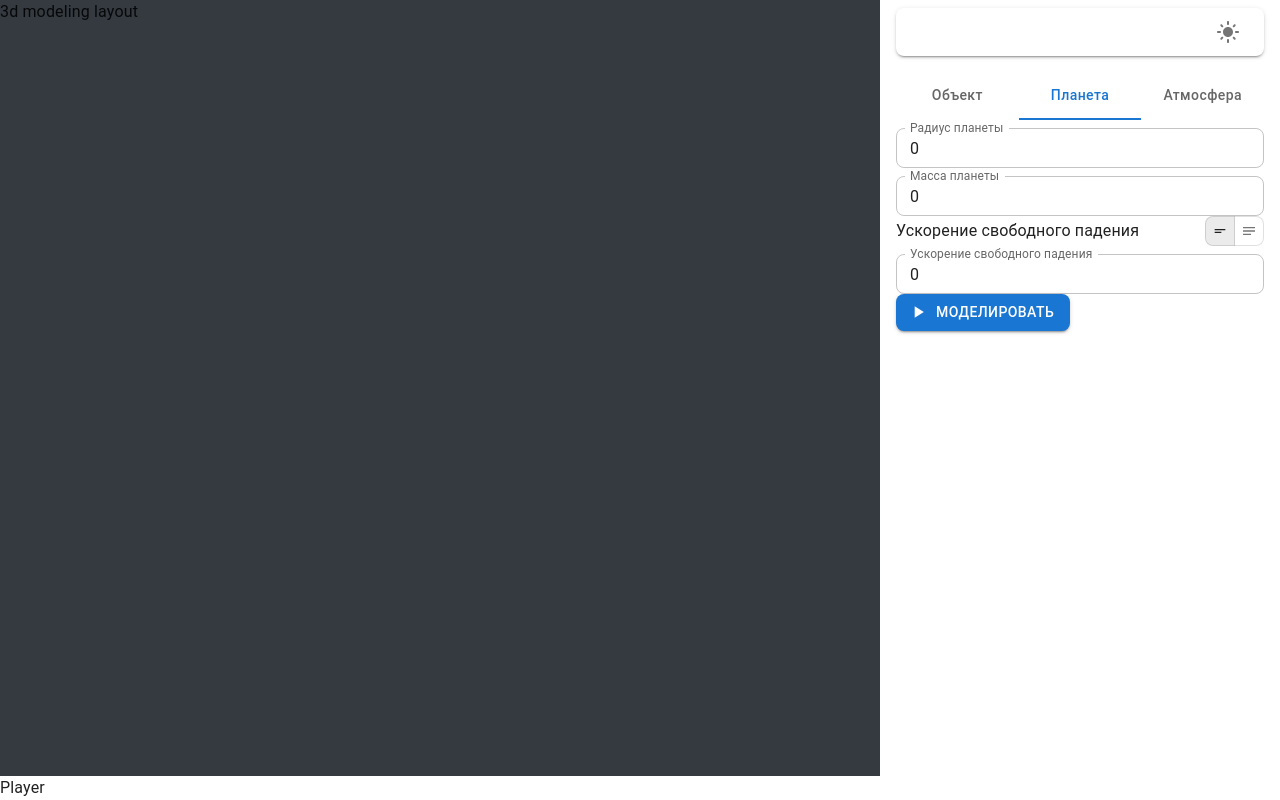
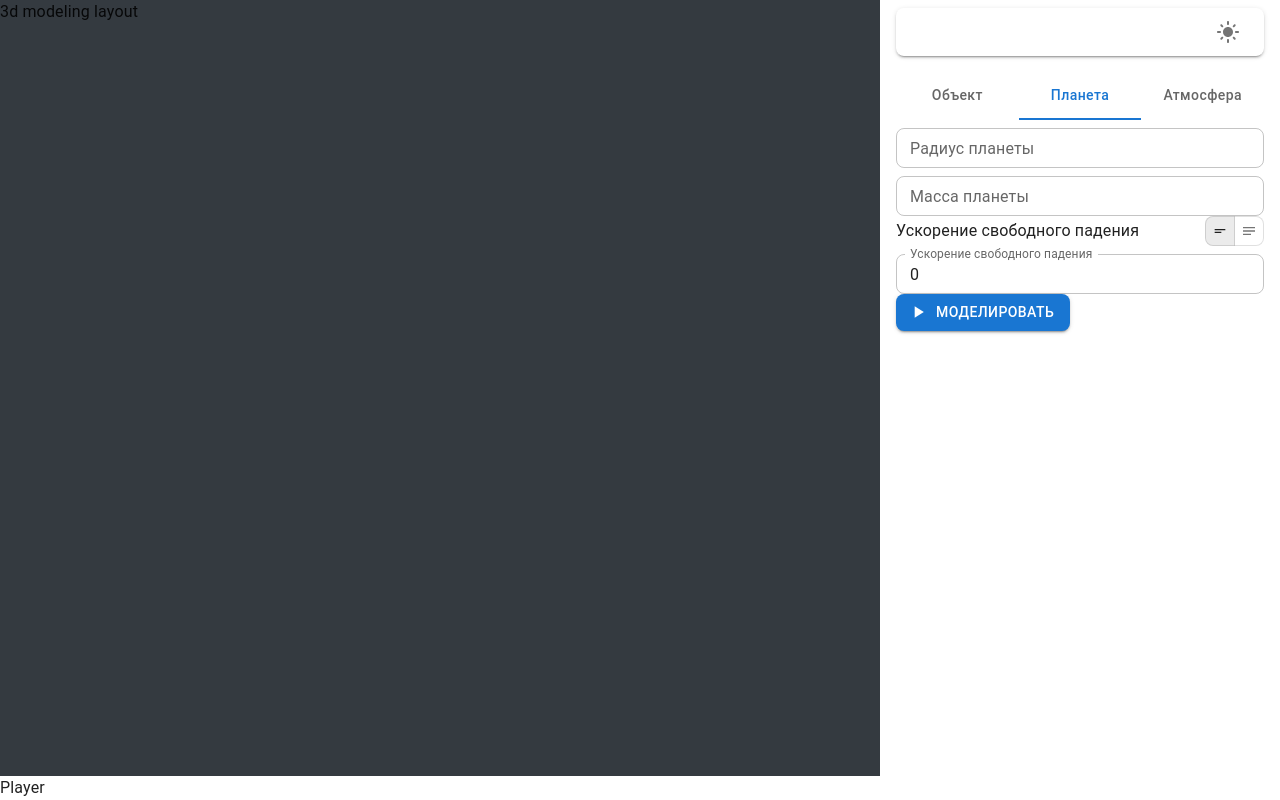
Before and after one commit to vadimshahray/meteorite-movement-in-earth-atmosphere, a React (Create React App) app: page / in a window 1280 px wide. Both pictures are taken after a click on the tab "Планета". Built offline with nearby package versions, Linux system fonts and the light colour scheme.

Commit message:
feat: delete `react-hook-form`

```diff
--- a/src/layouts/ConfigureLayout/ConfigureForm.tsx
+++ b/src/layouts/ConfigureLayout/ConfigureForm.tsx
@@ -1,67 +1,13 @@
-import { yupResolver } from '@hookform/resolvers/yup'
 import { Container, LaunchButton } from 'components'
-import { useDispatch } from 'hooks'
-import { FormProvider, useForm } from 'react-hook-form'
-import { setPlanetData } from 'slices'
-import { NumberCommaToDot } from 'utils'
-import * as yup from 'yup'
 import { ConfigureSections } from './ConfigureSections'
-
-type Fields = {
-  R: number
-  M: number
-  g: number
-}
-
-const schema = yup.object({
-  R: yup
-    .number()
-    .transform(NumberCommaToDot)
-    .typeError('Не число')
-    .positive('Не положительное число')
-    .required('Обязательно'),
-  M: yup
-    .number()
-    .transform(NumberCommaToDot)
-    .typeError('Не число')
-    .positive('Не положительное число')
-    .required('Обязательно'),
-  g: yup
-    .number()
-    .transform(NumberCommaToDot)
-    .typeError('Не число')
-    .positive('Не положительное число')
-    .required('Обязательно'),
-})
 
 /** Содержит поля ввода для настроек моделей */
 export const ConfigureForm = () => {
-  const dispatch = useDispatch()
-
-  const form = useForm<Fields>({
-    mode: 'onChange',
-    resolver: yupResolver(schema),
-  })
-
-  const handleLaunch = () => {
-    form.handleSubmit(({ M, R, g }) => {
-      dispatch(
-        setPlanetData({
-          M,
-          R,
-          g: {
-            short: g,
-          },
-        }),
-      )
-    })()
-  }
+  const handleLaunch = () => {}
 
   return (
     <Container>
-      <FormProvider {...form}>
-        <ConfigureSections />
-      </FormProvider>
+      <ConfigureSections />
 
       <LaunchButton onClick={handleLaunch} />
     </Container>
--- a/src/layouts/ConfigureLayout/ConfigureSections/Fields/PlanetMField.tsx
+++ b/src/layouts/ConfigureLayout/ConfigureSections/Fields/PlanetMField.tsx
@@ -1,25 +1,9 @@
 import { TextField } from '@mui/material'
-import { useFormContext, Controller } from 'react-hook-form'
 import { useSelector } from 'react-redux'
 import { selectPlanetM } from 'selectors'
 
 export const PlanetMField = () => {
-  const { control } = useFormContext()
   const M = useSelector(selectPlanetM)
 
-  return (
-    <Controller
-      name='M'
-      control={control}
-      defaultValue={M}
-      render={({ field, fieldState: { error } }) => (
-        <TextField
-          label='Масса планеты'
-          error={!!error}
-          helperText={error?.message}
-          {...field}
-        />
-      )}
-    />
-  )
+  return <TextField label='Масса планеты' />
 }
--- a/src/layouts/ConfigureLayout/ConfigureSections/Fields/PlanetRField.tsx
+++ b/src/layouts/ConfigureLayout/ConfigureSections/Fields/PlanetRField.tsx
@@ -1,25 +1,9 @@
 import { TextField } from '@mui/material'
-import { useFormContext, Controller } from 'react-hook-form'
 import { useSelector } from 'react-redux'
 import { selectPlanetR } from 'selectors'
 
 export const PlanetRField = () => {
-  const { control } = useFormContext()
   const R = useSelector(selectPlanetR)
 
-  return (
-    <Controller
-      name='R'
-      control={control}
-      defaultValue={R}
-      render={({ field, fieldState: { error } }) => (
-        <TextField
-          label='Радиус планеты'
-          error={!!error}
-          helperText={error?.message}
-          {...field}
-        />
-      )}
-    />
-  )
+  return <TextField label='Радиус планеты' />
 }
```
